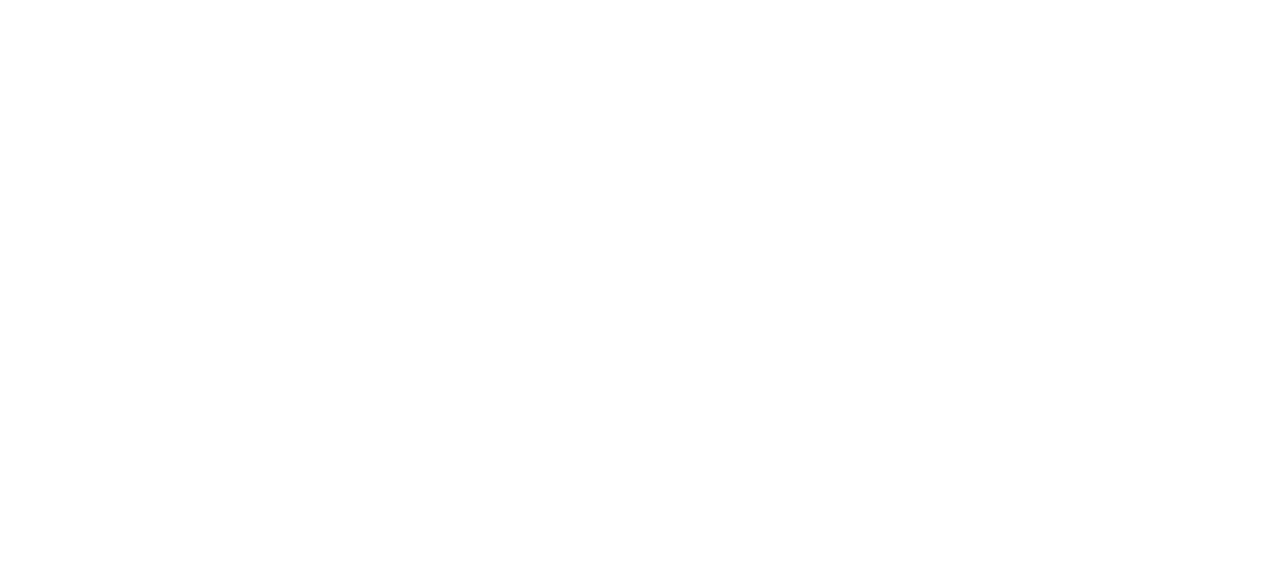
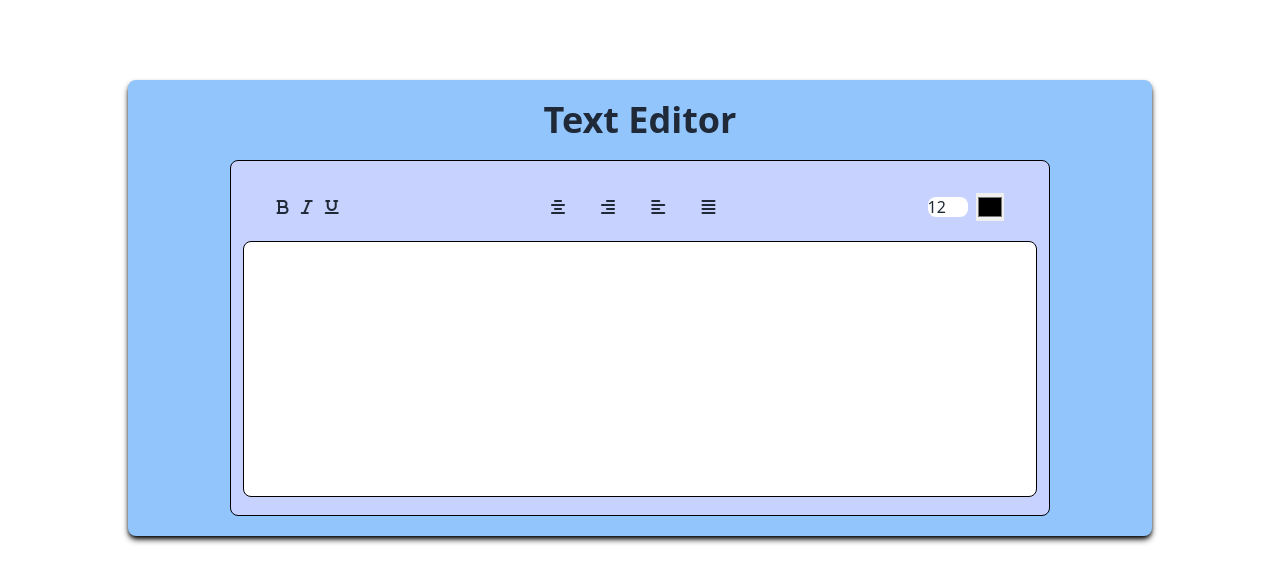
Before and after one commit to habib33-3/text-editor, a plain HTML site: page index.html in a window 1280 px wide. Drawn offline with nearby package versions, Linux system fonts and the light colour scheme.

Commit message:
design implemented

```diff
--- a/index.html
+++ b/index.html
@@ -1,5 +1,5 @@
 <!DOCTYPE html>
-<html lang="en">
+<html lang="en" data-theme="light">
   <head>
     <meta charset="UTF-8" />
     <meta name="viewport" content="width=device-width, initial-scale=1.0" />
@@ -12,11 +12,86 @@
       referrerpolicy="no-referrer"
     />
 
+    <link rel="stylesheet" href="style.css" />
+
+    <link
+      href="https://cdn.jsdelivr.net/npm/daisyui@3.5.1/dist/full.css"
+      rel="stylesheet"
+      type="text/css"
+    />
+    <script src="https://cdn.tailwindcss.com"></script>
+
     <title>TextEditor</title>
   </head>
   <body>
     <header></header>
-    <main></main>
+    <main>
+      <section
+        class="w-4/5 mx-auto my-20 bg-blue-300 py-5 rounded-lg shadow-md shadow-black"
+      >
+        <h1 class="text-center font-bold text-4xl">Text Editor</h1>
+        <div
+          class="w-4/5 mx-auto mt-5 bg-indigo-200 p-3 border-black border rounded-lg"
+        >
+          <div
+            class="w-11/12 flex justify-between mx-auto py-5 items-center gap-10"
+          >
+            <div class="space-x-2">
+              <i
+                id="bold"
+                class="fa-solid fa-bold cursor-pointer active:bg-gray-400"
+              ></i>
+              <i
+                id="italic"
+                class="fa-solid fa-italic cursor-pointer active:bg-gray-400"
+              ></i>
+              <i
+                id="underline"
+                class="fa-solid fa-underline cursor-pointer active:bg-gray-400"
+              ></i>
+            </div>
+            <div class="space-x-8">
+              <i
+                id="center"
+                class="fa-solid fa-align-center cursor-pointer active:bg-gray-400"
+              ></i>
+              <i
+                id="right"
+                class="fa-solid fa-align-right cursor-pointer active:bg-gray-400"
+              ></i>
+              <i
+                id="left"
+                class="fa-solid fa-align-left cursor-pointer active:bg-gray-400"
+              ></i>
+              <i
+                id="justify"
+                class="fa-solid fa-align-justify cursor-pointer active:bg-gray-400"
+              ></i>
+            </div>
+            <div class="space-x-2 flex items-center">
+              <input
+                type="number"
+                name=""
+                id="text-size"
+                class="w-10 h-5 rounded-lg"
+                value="12"
+              />
+              <input
+                type="color"
+                name=""
+                id="color"
+                class="w-7 h-7 cursor-pointer"
+              />
+            </div>
+          </div>
+          <textarea
+            name=""
+            id="text-editor"
+            class="textarea textarea-bordered textarea-lg w-full h-64 border-black resize-none"
+          ></textarea>
+        </div>
+      </section>
+    </main>
     <footer></footer>
   </body>
 </html>
--- a/tailwind.config.js
+++ b/tailwind.config.js
@@ -1,6 +1,6 @@
 /** @type {import('tailwindcss').Config} */
 module.exports = {
-  content: ["index.html"],
+  content: ["*.html"],
   theme: {
     extend: {},
   },
```
